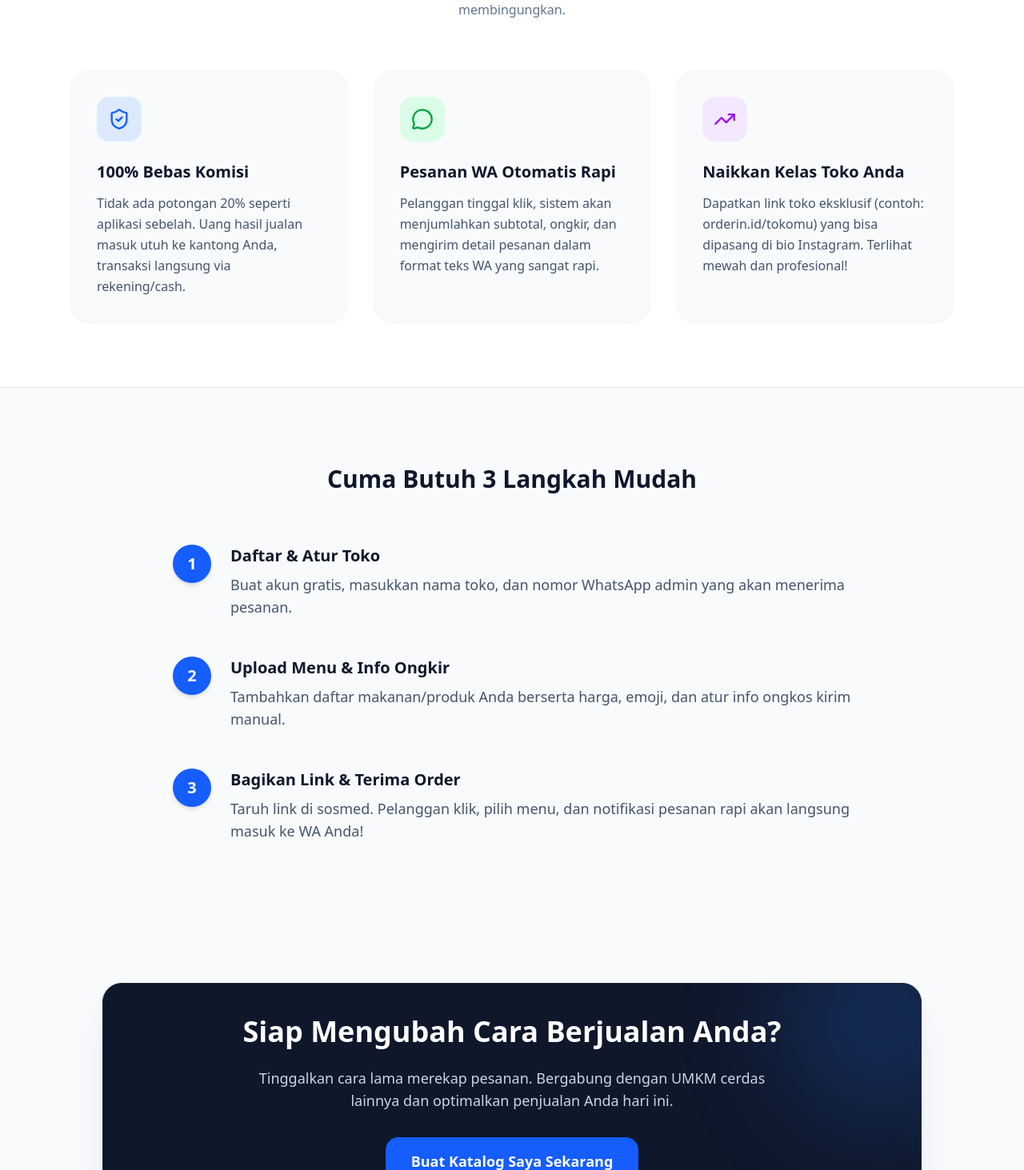
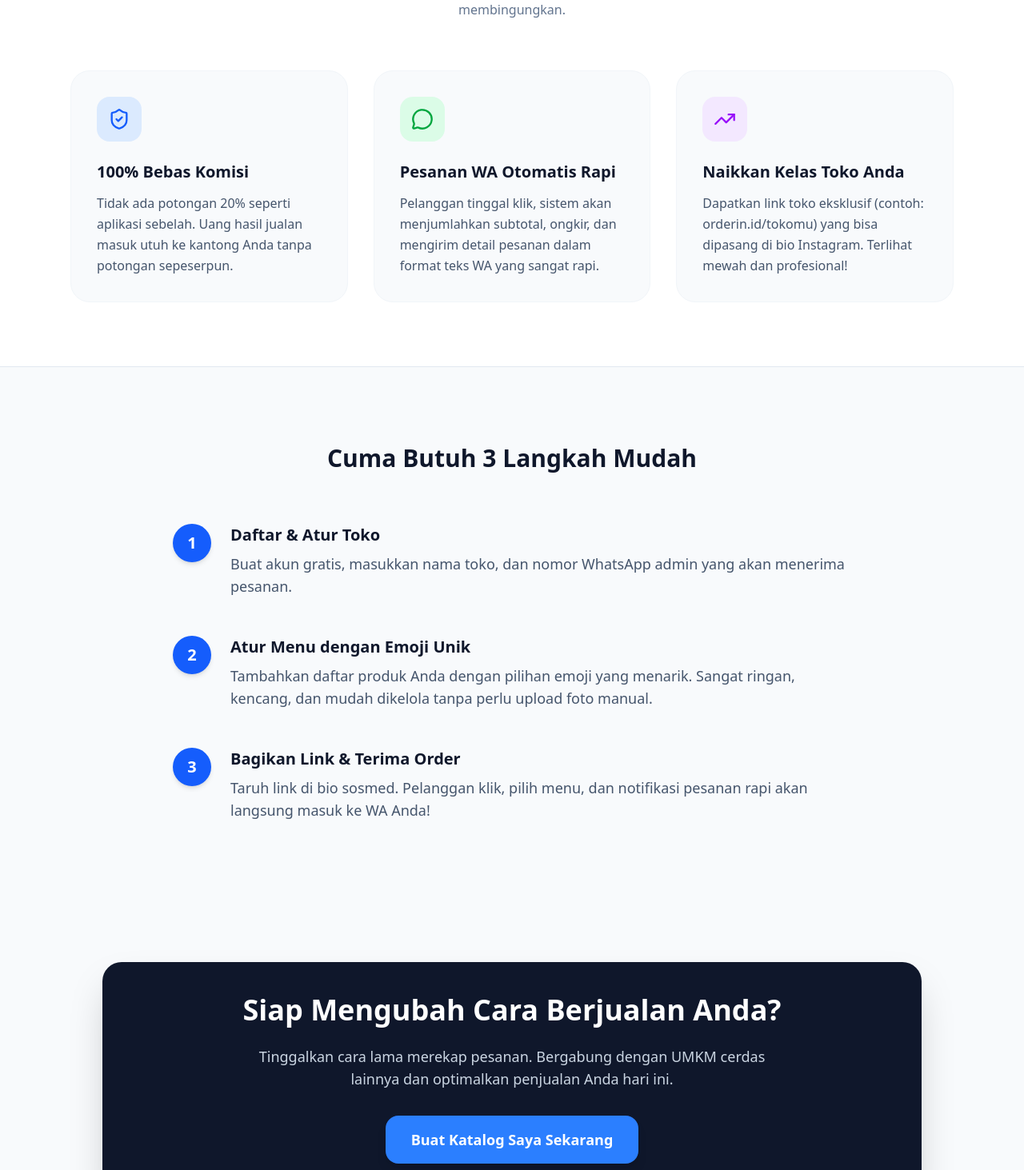
Before and after one commit to fizardstudio/Whatsapp-Catalog, a Next.js app: page / in a window 1280 px wide. Shown: the part 787-2250 px from the top of the page at 80% size. Built offline with nearby package versions, Linux system fonts and the light colour scheme.

Commit message:
update: perbarui teks landing page

```diff
--- a/src/app/page.tsx
+++ b/src/app/page.tsx
@@ -1,94 +1,91 @@
-import Link from "next/link";
 import { Store, MessageCircle, TrendingUp, ArrowRight, Zap, ShieldCheck } from 'lucide-react';
+
+// --- FIZARD STUDIO COMPONENT ---
+// Landing Page updated to match the Emoji-based MVP feature
+// Date: March 2026
 
 export default function LandingPage() {
   return (
-    // Wrapper utama dengan background warna netral
-    <div className="min-h-screen bg-slate-50 dark:bg-slate-950 font-sans selection:bg-blue-100 selection:text-blue-900 transition-colors">
+    <div className="min-h-screen bg-slate-50 font-sans selection:bg-blue-100 selection:text-blue-900">
 
       {/* 1. NAVBAR SECTION */}
-      <nav className="border-b border-white/20 dark:border-slate-800/50 glass-card fixed top-0 w-full z-50">
+      <nav className="border-b border-slate-200 bg-white/80 backdrop-blur-md fixed top-0 w-full z-50">
         <div className="max-w-6xl mx-auto px-6 h-16 flex items-center justify-between">
           <div className="flex items-center gap-2">
-            <Store className="w-6 h-6 text-blue-600 dark:text-blue-500" />
-            {/* Mengganti logo teks menjadi Orderin sesuai pilihan nama baru */}
-            <span className="font-bold text-xl text-slate-900 dark:text-white tracking-tight">Order<span className="text-blue-600 dark:text-blue-500">in</span></span>
+            <Store className="w-6 h-6 text-blue-600" />
+            <span className="font-bold text-xl text-slate-900 tracking-tight">Order<span className="text-blue-600">in</span></span>
           </div>
           <div className="flex items-center gap-4">
-            <Link href="/login" className="text-sm font-medium text-slate-600 dark:text-slate-400 hover:text-slate-900 dark:hover:text-white transition-colors">
+            <a href="/login" className="text-sm font-medium text-slate-600 hover:text-slate-900 transition-colors">
               Masuk
-            </Link>
-            <Link href="/register" className="text-sm font-semibold bg-slate-900 dark:bg-white text-white dark:text-slate-900 px-4 py-2 rounded-xl hover:bg-slate-800 dark:hover:bg-slate-200 transition-all shadow-sm">
+            </a>
+            <a href="/register" className="text-sm font-semibold bg-slate-900 text-white px-4 py-2 rounded-xl hover:bg-slate-800 transition-all shadow-sm">
               Buat Toko Gratis
-            </Link>
+            </a>
           </div>
         </div>
       </nav>
 
-      {/* 2. HERO SECTION (Bagian Utama yang pertama kali dilihat) */}
+      {/* 2. HERO SECTION */}
       <section className="pt-32 pb-20 px-6 max-w-6xl mx-auto text-center flex flex-col items-center">
-        <div className="inline-flex items-center gap-2 px-3 py-1.5 rounded-full bg-blue-50 dark:bg-blue-500/10 text-blue-700 dark:text-blue-400 text-sm font-semibold mb-6 border border-blue-100 dark:border-blue-500/20">
+        <div className="inline-flex items-center gap-2 px-3 py-1.5 rounded-full bg-blue-50 text-blue-700 text-sm font-semibold mb-6 border border-blue-100">
           <Zap className="w-4 h-4" />
           <span>Solusi UMKM F&B Modern 2026</span>
         </div>
 
-        <h1 className="text-4xl md:text-6xl font-extrabold text-slate-900 dark:text-white tracking-tight leading-tight max-w-4xl mb-6">
-          Terima Pesanan WhatsApp Lebih <span className="text-transparent bg-clip-text bg-gradient-to-r from-blue-600 to-indigo-600 dark:from-blue-400 dark:to-indigo-400">Rapi & Elegan.</span>
+        <h1 className="text-4xl md:text-6xl font-extrabold text-slate-900 tracking-tight leading-tight max-w-4xl mb-6">
+          Terima Pesanan WhatsApp Lebih <span className="text-transparent bg-clip-text bg-gradient-to-r from-blue-600 to-indigo-600">Rapi & Elegan.</span>
         </h1>
 
-        <p className="text-lg text-slate-600 dark:text-slate-400 max-w-2xl mb-10 leading-relaxed">
-          Ubah cara Anda berjualan. Buat katalog digital dalam 5 menit, bagikan link, dan biarkan sistem kami merekap pesanan pelanggan langsung ke WhatsApp Anda. <strong className="text-slate-900 dark:text-white">Tanpa potongan komisi sepeserpun!</strong>
+        <p className="text-lg text-slate-600 max-w-2xl mb-10 leading-relaxed">
+          Ubah cara Anda berjualan. Buat katalog digital dalam 5 menit, bagikan link, dan biarkan sistem kami merekap pesanan pelanggan langsung ke WhatsApp Anda. <strong className="text-slate-900">Tanpa potongan komisi sepeserpun!</strong>
         </p>
 
         <div className="flex flex-col sm:flex-row gap-4 w-full sm:w-auto">
-          <Link href="/register" className="flex items-center justify-center gap-2 bg-blue-600 text-white px-8 py-4 rounded-2xl text-lg font-semibold hover:bg-blue-700 transition-all shadow-md hover:shadow-lg">
+          <a href="/register" className="flex items-center justify-center gap-2 bg-blue-600 text-white px-8 py-4 rounded-2xl text-lg font-semibold hover:bg-blue-700 transition-all shadow-md hover:shadow-lg">
             Mulai Sekarang - Gratis <ArrowRight className="w-5 h-5" />
-          </Link>
-          <a href="#cara-kerja" className="flex items-center justify-center gap-2 bg-white dark:bg-slate-900 text-slate-700 dark:text-slate-300 border border-slate-200 dark:border-slate-800 px-8 py-4 rounded-2xl text-lg font-semibold hover:bg-slate-50 dark:hover:bg-slate-800 transition-all">
+          </a>
+          <a href="#cara-kerja" className="flex items-center justify-center gap-2 bg-white text-slate-700 border border-slate-200 px-8 py-4 rounded-2xl text-lg font-semibold hover:bg-slate-50 transition-all">
             Lihat Cara Kerja
           </a>
         </div>
       </section>
 
-      {/* 3. FEATURES SECTION (Nilai Jual Aplikasi) */}
-      <section className="py-20 bg-white dark:bg-[#0a0a0b] border-y border-slate-200 dark:border-slate-900 transition-colors">
+      {/* 3. FEATURES SECTION */}
+      <section className="py-20 bg-white border-y border-slate-200">
         <div className="max-w-6xl mx-auto px-6">
           <div className="text-center mb-16">
-            <h2 className="text-3xl font-bold text-slate-900 dark:text-white mb-4">Mengapa UMKM Memilih Kami?</h2>
-            <p className="text-slate-500 dark:text-slate-400 max-w-2xl mx-auto">Kami mengatasi masalah antrean chat yang panjang dan format pesanan yang membingungkan.</p>
+            <h2 className="text-3xl font-bold text-slate-900 mb-4">Mengapa UMKM Memilih Kami?</h2>
+            <p className="text-slate-500 max-w-2xl mx-auto">Kami mengatasi masalah antrean chat yang panjang dan format pesanan yang membingungkan.</p>
           </div>
 
           <div className="grid md:grid-cols-3 gap-8">
-            {/* Fitur 1 */}
-            <div className="p-8 rounded-3xl bg-slate-50 dark:bg-slate-900/50 border border-slate-100 dark:border-slate-800 hover:shadow-md transition-shadow">
-              <div className="w-14 h-14 rounded-2xl bg-blue-100 dark:bg-blue-500/10 flex items-center justify-center mb-6">
-                <ShieldCheck className="w-7 h-7 text-blue-600 dark:text-blue-400" />
+            <div className="p-8 rounded-3xl bg-slate-50 border border-slate-100 hover:shadow-md transition-shadow">
+              <div className="w-14 h-14 rounded-2xl bg-blue-100 flex items-center justify-center mb-6">
+                <ShieldCheck className="w-7 h-7 text-blue-600" />
               </div>
-              <h3 className="text-xl font-bold text-slate-900 dark:text-white mb-3">100% Bebas Komisi</h3>
-              <p className="text-slate-600 dark:text-slate-400 leading-relaxed">
-                Tidak ada potongan 20% seperti aplikasi sebelah. Uang hasil jualan masuk utuh ke kantong Anda, transaksi langsung via rekening/cash.
+              <h3 className="text-xl font-bold text-slate-900 mb-3">100% Bebas Komisi</h3>
+              <p className="text-slate-600 leading-relaxed">
+                Tidak ada potongan 20% seperti aplikasi sebelah. Uang hasil jualan masuk utuh ke kantong Anda tanpa potongan sepeserpun.
               </p>
             </div>
 
-            {/* Fitur 2 */}
-            <div className="p-8 rounded-3xl bg-slate-50 dark:bg-slate-900/50 border border-slate-100 dark:border-slate-800 hover:shadow-md transition-shadow">
-              <div className="w-14 h-14 rounded-2xl bg-green-100 dark:bg-green-500/10 flex items-center justify-center mb-6">
-                <MessageCircle className="w-7 h-7 text-green-600 dark:text-green-400" />
+            <div className="p-8 rounded-3xl bg-slate-50 border border-slate-100 hover:shadow-md transition-shadow">
+              <div className="w-14 h-14 rounded-2xl bg-green-100 flex items-center justify-center mb-6">
+                <MessageCircle className="w-7 h-7 text-green-600" />
               </div>
-              <h3 className="text-xl font-bold text-slate-900 dark:text-white mb-3">Pesanan WA Otomatis Rapi</h3>
-              <p className="text-slate-600 dark:text-slate-400 leading-relaxed">
+              <h3 className="text-xl font-bold text-slate-900 mb-3">Pesanan WA Otomatis Rapi</h3>
+              <p className="text-slate-600 leading-relaxed">
                 Pelanggan tinggal klik, sistem akan menjumlahkan subtotal, ongkir, dan mengirim detail pesanan dalam format teks WA yang sangat rapi.
               </p>
             </div>
 
-            {/* Fitur 3 */}
-            <div className="p-8 rounded-3xl bg-slate-50 dark:bg-slate-900/50 border border-slate-100 dark:border-slate-800 hover:shadow-md transition-shadow">
-              <div className="w-14 h-14 rounded-2xl bg-purple-100 dark:bg-purple-500/10 flex items-center justify-center mb-6">
-                <TrendingUp className="w-7 h-7 text-purple-600 dark:text-purple-400" />
+            <div className="p-8 rounded-3xl bg-slate-50 border border-slate-100 hover:shadow-md transition-shadow">
+              <div className="w-14 h-14 rounded-2xl bg-purple-100 flex items-center justify-center mb-6">
+                <TrendingUp className="w-7 h-7 text-purple-600" />
               </div>
-              <h3 className="text-xl font-bold text-slate-900 dark:text-white mb-3">Naikkan Kelas Toko Anda</h3>
-              {/* Mengganti contoh URL dari fizard.shop menjadi orderin.id untuk branding */}
-              <p className="text-slate-600 dark:text-slate-400 leading-relaxed">
+              <h3 className="text-xl font-bold text-slate-900 mb-3">Naikkan Kelas Toko Anda</h3>
+              <p className="text-slate-600 leading-relaxed">
                 Dapatkan link toko eksklusif (contoh: orderin.id/tokomu) yang bisa dipasang di bio Instagram. Terlihat mewah dan profesional!
               </p>
             </div>
@@ -96,60 +93,58 @@ export default function LandingPage() {
         </div>
       </section>
 
-      {/* 4. HOW IT WORKS SECTION (Penjelasan Alur) */}
-      <section id="cara-kerja" className="py-24 bg-slate-50 dark:bg-slate-950 transition-colors">
+      {/* 4. HOW IT WORKS SECTION */}
+      <section id="cara-kerja" className="py-24 bg-slate-50">
         <div className="max-w-4xl mx-auto px-6">
-          <h2 className="text-3xl font-bold text-slate-900 dark:text-white text-center mb-16">Cuma Butuh 3 Langkah Mudah</h2>
+          <h2 className="text-3xl font-bold text-slate-900 text-center mb-16">Cuma Butuh 3 Langkah Mudah</h2>
 
           <div className="space-y-12">
             <div className="flex flex-col md:flex-row gap-6 items-start">
               <div className="flex-shrink-0 w-12 h-12 rounded-full bg-blue-600 text-white flex items-center justify-center font-bold text-xl shadow-md">1</div>
               <div>
-                <h3 className="text-xl font-bold text-slate-900 dark:text-white mb-2">Daftar & Atur Toko</h3>
-                <p className="text-slate-600 dark:text-slate-400 text-lg">Buat akun gratis, masukkan nama toko, dan nomor WhatsApp admin yang akan menerima pesanan.</p>
+                <h3 className="text-xl font-bold text-slate-900 mb-2">Daftar & Atur Toko</h3>
+                <p className="text-slate-600 text-lg">Buat akun gratis, masukkan nama toko, dan nomor WhatsApp admin yang akan menerima pesanan.</p>
               </div>
             </div>
 
             <div className="flex flex-col md:flex-row gap-6 items-start">
               <div className="flex-shrink-0 w-12 h-12 rounded-full bg-blue-600 text-white flex items-center justify-center font-bold text-xl shadow-md">2</div>
               <div>
-                <h3 className="text-xl font-bold text-slate-900 dark:text-white mb-2">Upload Menu & Info Ongkir</h3>
-                <p className="text-slate-600 dark:text-slate-400 text-lg">Tambahkan daftar makanan/produk Anda berserta harga, emoji, dan atur info ongkos kirim manual.</p>
+                {/* UPDATED: Change "Upload" to "Atur" and mention "Emoji" */}
+                <h3 className="text-xl font-bold text-slate-900 mb-2">Atur Menu dengan Emoji Unik</h3>
+                <p className="text-slate-600 text-lg">Tambahkan daftar produk Anda dengan pilihan emoji yang menarik. Sangat ringan, kencang, dan mudah dikelola tanpa perlu upload foto manual.</p>
               </div>
             </div>
 
             <div className="flex flex-col md:flex-row gap-6 items-start">
               <div className="flex-shrink-0 w-12 h-12 rounded-full bg-blue-600 text-white flex items-center justify-center font-bold text-xl shadow-md">3</div>
               <div>
-                <h3 className="text-xl font-bold text-slate-900 dark:text-white mb-2">Bagikan Link & Terima Order</h3>
-                <p className="text-slate-600 dark:text-slate-400 text-lg">Taruh link di sosmed. Pelanggan klik, pilih menu, dan notifikasi pesanan rapi akan langsung masuk ke WA Anda!</p>
+                <h3 className="text-xl font-bold text-slate-900 mb-2">Bagikan Link & Terima Order</h3>
+                <p className="text-slate-600 text-lg">Taruh link di bio sosmed. Pelanggan klik, pilih menu, dan notifikasi pesanan rapi akan langsung masuk ke WA Anda!</p>
               </div>
             </div>
           </div>
         </div>
       </section>
 
-      {/* 5. CTA BOTTOM SECTION (Penutupan) */}
+      {/* 5. CTA BOTTOM SECTION */}
       <section className="py-20 px-6">
-        <div className="max-w-5xl mx-auto bg-slate-900 dark:bg-slate-800 rounded-3xl p-10 text-center shadow-2xl shadow-blue-900/10 overflow-hidden relative border border-slate-800 dark:border-slate-700">
-          <div className="absolute top-0 right-0 w-64 h-64 bg-blue-500/20 rounded-full blur-3xl -mr-20 -mt-20 pointer-events-none"></div>
-
+        <div className="max-w-5xl mx-auto bg-slate-900 rounded-3xl p-10 text-center shadow-2xl overflow-hidden relative">
           <div className="relative z-10">
             <h2 className="text-3xl md:text-4xl font-bold text-white mb-6">Siap Mengubah Cara Berjualan Anda?</h2>
             <p className="text-slate-300 text-lg mb-8 max-w-2xl mx-auto">
               Tinggalkan cara lama merekap pesanan. Bergabung dengan UMKM cerdas lainnya dan optimalkan penjualan Anda hari ini.
             </p>
-            <Link href="/register" className="inline-flex items-center gap-2 bg-blue-600 text-white px-8 py-4 rounded-2xl text-lg font-bold hover:bg-blue-500 transition-colors shadow-lg">
+            <a href="/register" className="inline-flex items-center gap-2 bg-blue-500 text-white px-8 py-4 rounded-2xl text-lg font-bold hover:bg-blue-400 transition-colors shadow-lg">
               Buat Katalog Saya Sekarang
-            </Link>
+            </a>
           </div>
         </div>
       </section>
 
       {/* 6. FOOTER */}
-      <footer className="bg-white dark:bg-[#0a0a0b] border-t border-slate-200 dark:border-slate-800 py-8 text-center transition-colors">
-        {/* Menyebutkan Orderin sebagai produk, dan Fizard Studio sebagai developer */}
-        <p className="text-slate-500 dark:text-slate-400 font-medium">© 2026 Orderin. Dikembangkan oleh Fizard Studio.</p>
+      <footer className="bg-white border-t border-slate-200 py-8 text-center">
+        <p className="text-slate-500 font-medium">© 2026 Orderin. Dikembangkan oleh Fizard Studio.</p>
       </footer>
 
     </div>
```
